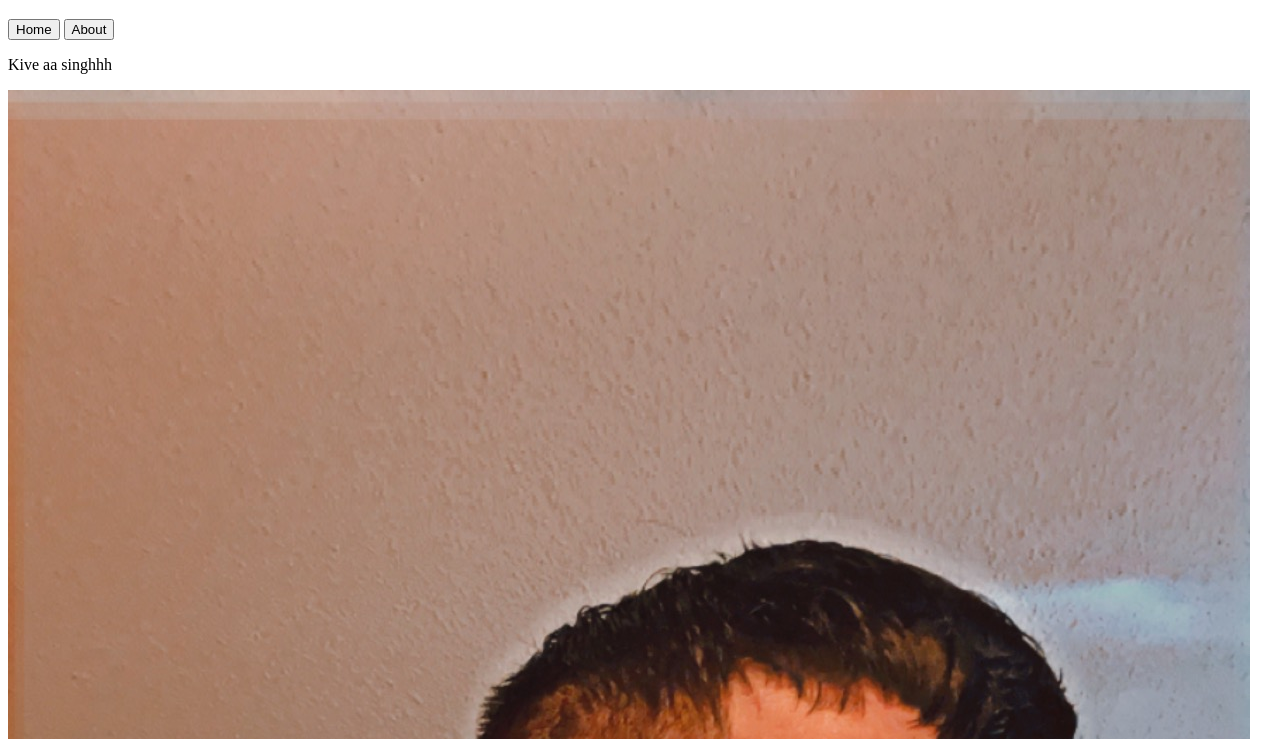
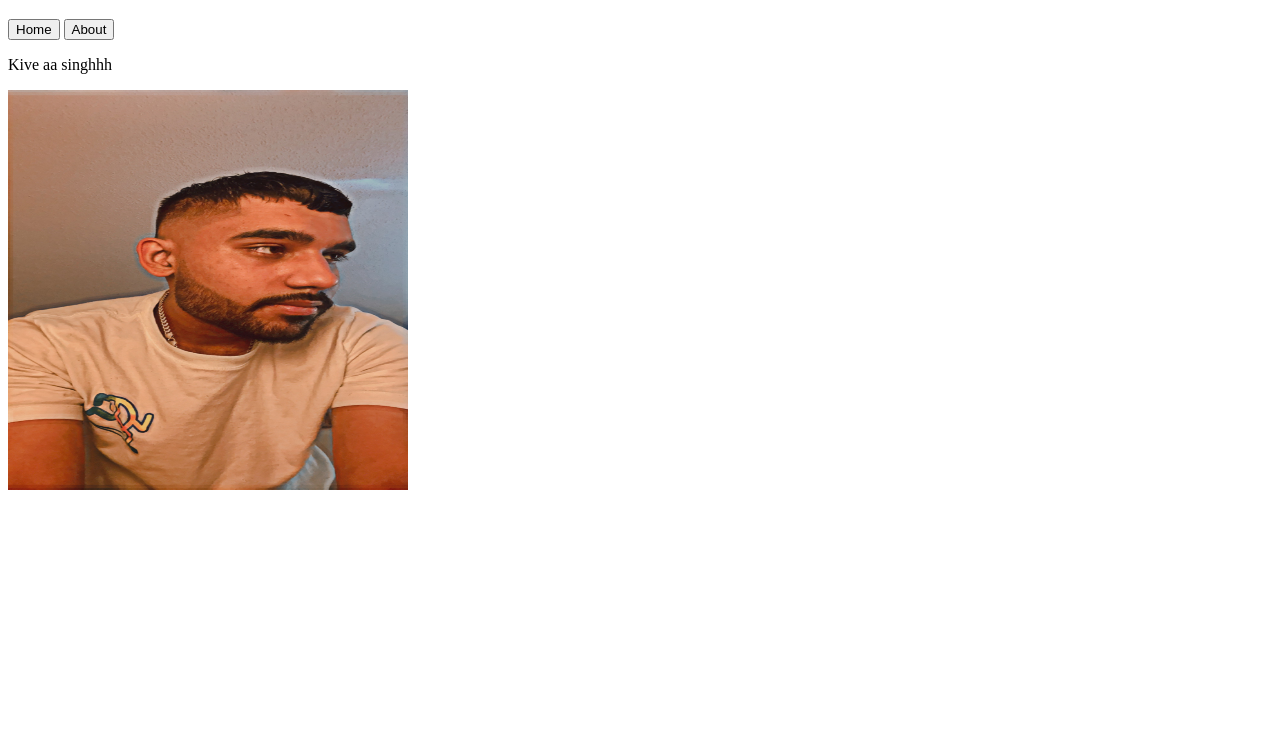
Before and after one commit to GurveerSingh01/LiveSiteTest1, a website: page public/index.html in a window 1280 px wide. Shown: the part 61-800 px from the top of the page. Drawn offline with Linux system fonts and the light colour scheme.

Commit message:
fix image filename

```diff
--- a/public/index.html
+++ b/public/index.html
@@ -11,7 +11,7 @@
 
   <p id="content">Kive aa singhhh</p>
 
-  <img src="k.jpg">
+  <img src="k.jpg" height="400px" width="400px">
   <script src="script.js"></script>
 </body>
 </html>
```
